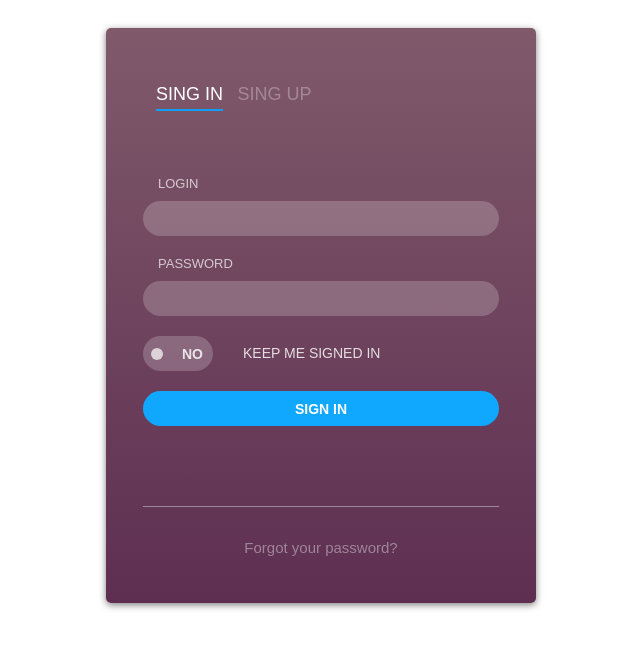
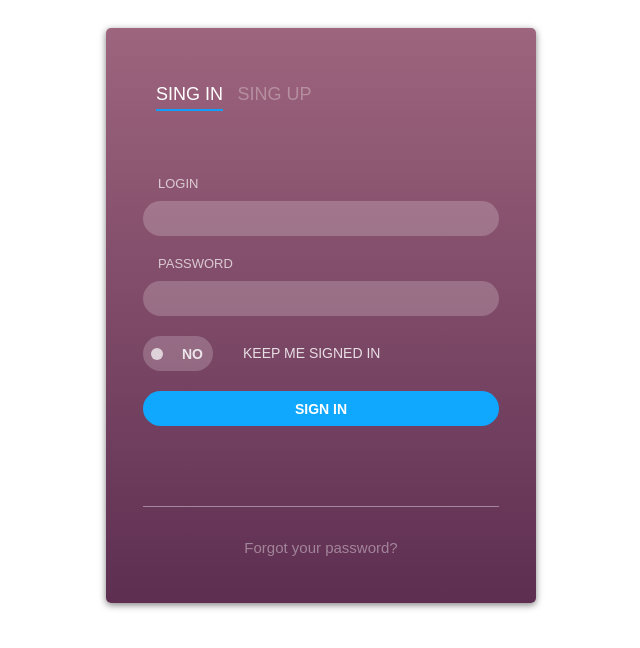
Before and after one commit to MikhailYushkevich2/Independent, a plain HTML site: page login/index.html in a window 1280 px wide. Shown: the whole page, without its empty margins (319-959 px from the left). Drawn offline with Linux system fonts and the light colour scheme.

Commit message:
Changed body

```diff
--- a/login/index.html
+++ b/login/index.html
@@ -2,7 +2,7 @@
 <html>
 
 <head>
-    <title>login</title>
+    <title>Login</title>
     <link rel="stylesheet" type="text/css" href="style.css">
 </head>
 
--- a/login/style.css
+++ b/login/style.css
@@ -9,7 +9,7 @@ body {
 .block {
     height: 575px;
     width: 430px;
-    background: linear-gradient(rgba(85, 35, 57, 0.75), rgba(85, 35, 72, 0.95));
+    background: linear-gradient(rgba(125, 49, 82, 0.75), rgba(85, 35, 72, 0.95));
     border-radius: 5px;
     box-shadow: 0px 2px 7px rgba(0, 0, 0, 0.5);
     margin-left: auto;
```
